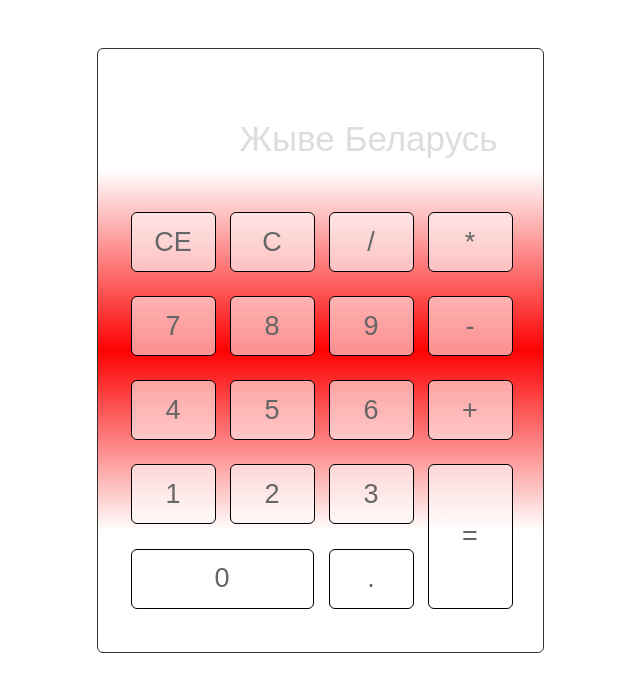
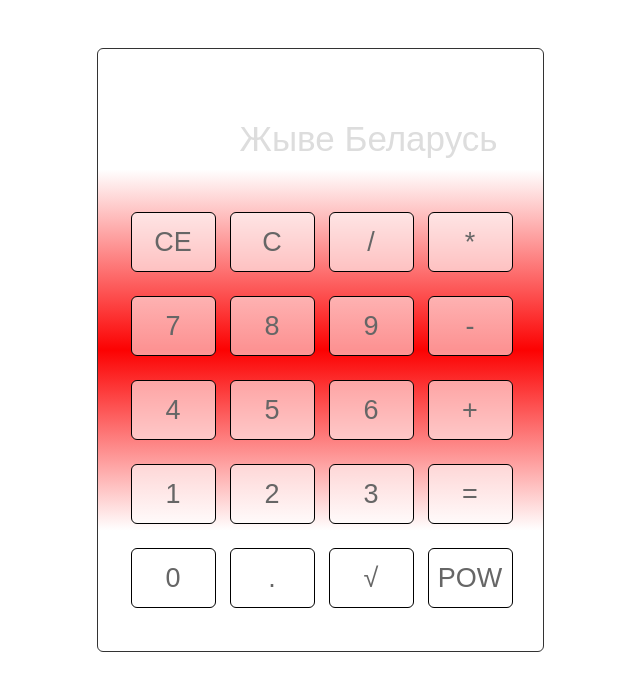
Before and after one commit to MadFoxBLR/calculator, a plain HTML site: page index.html in a window 1280 px wide. Shown: the whole page, without its empty margins (320-960 px from the left). Drawn offline with Linux system fonts and the light colour scheme.

Commit message:
'Add:new_btn'

```diff
--- a/index.html
+++ b/index.html
@@ -29,6 +29,8 @@
                 <button type="button" class=" operator btn btn-hover-orange">*</button>
               </td>
             </tr>
+
+
             <tr class="calc-buttons-row">
               <td>
                 <button type="button" class="number btn-hover-green btn">7</button>
@@ -43,6 +45,8 @@
                 <button type="button" class="operator btn btn-hover-orange">-</button>
               </td>
             </tr>
+
+
             <tr class="calc-buttons-row">
               <td>
                 <button type="button" class="number btn-hover-green btn">4</button>
@@ -57,6 +61,8 @@
                 <button type="button" class="operator btn btn-hover-orange">+</button>
               </td>
             </tr>
+
+
             <tr class="calc-buttons-row">
               <td>
                 <button type="button" class="number btn-hover-green btn">1</button>
@@ -67,18 +73,33 @@
               <td>
                 <button type="button" class="number btn-hover-green btn">3</button>
               </td>
-              <td rowspan="2">
+              <td>
                 <button type="button" class="operator btn btn-equal btn-hover-orange" id="result">=</button>
               </td>
             </tr>
+
+
             <tr class="calc-buttons-row">
-              <td colspan="2">
+              <td>
                 <button type="button" class="number btn-hover-green btn btn-long">0</button>
               </td>
               <td>
                 <button type="button" class="btn  btn-hover-orange" id="decimal">.</button>
               </td>
+
+
+              <!--add new btn-->
+              <td>
+                <button type="button" class="number btn-hover-green btn btn-long" id="sqrt">&radic;</button>
+              </td>
+              <td>
+                <button type="button" class="number btn-hover-green btn btn-long">pow</button>
+              </td>
             </tr>
+
+
+
+
           </table>
         </div>
       </div>
--- a/style.css
+++ b/style.css
@@ -63,10 +63,10 @@ body {
   transform: translateY(-1px);
 }
 .btn-long {
-  width: 183px;
+  width: 85px;
 }
 .btn-equal {
-  height: 145px;
+  height: 60px;
 }
 input,
 button {
```
